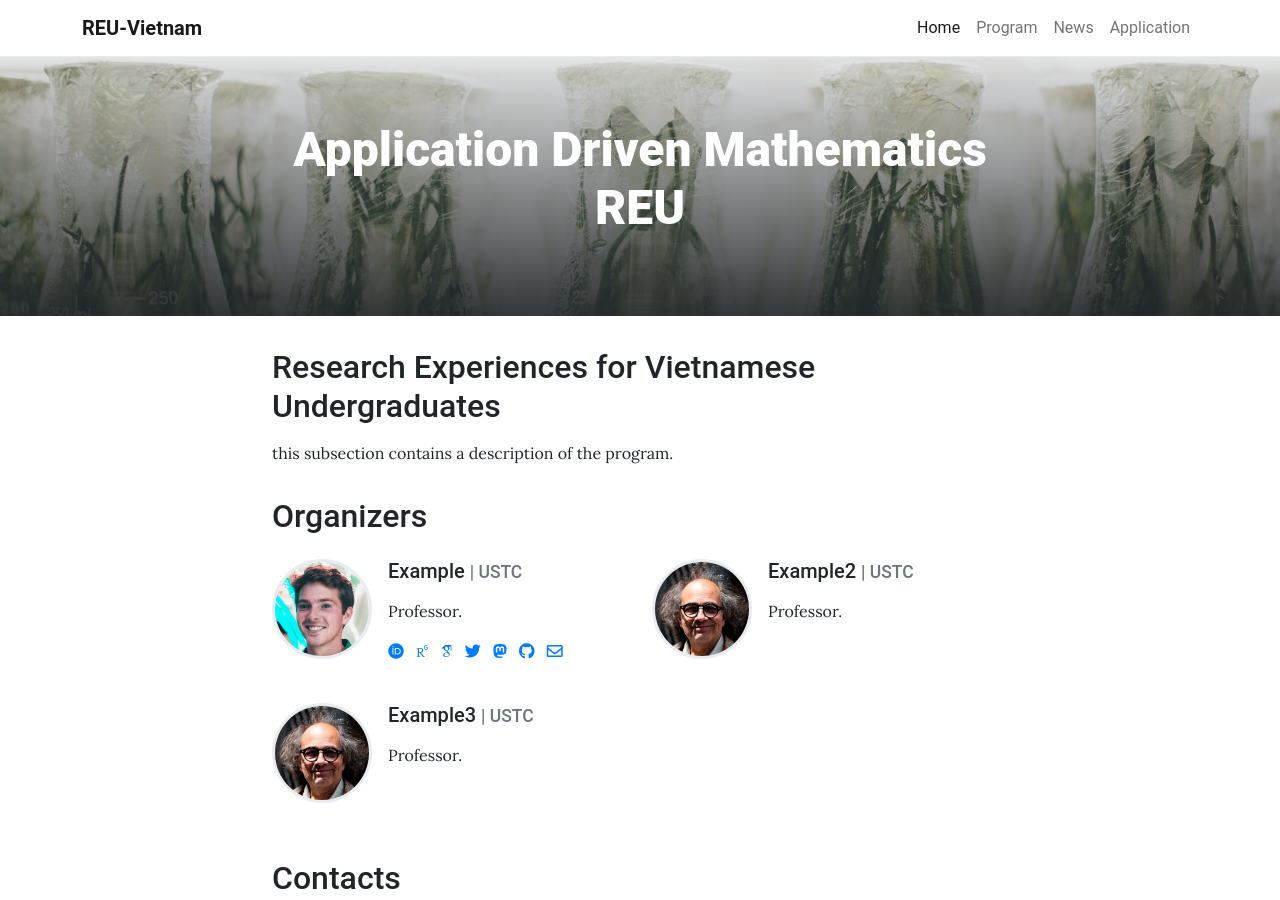
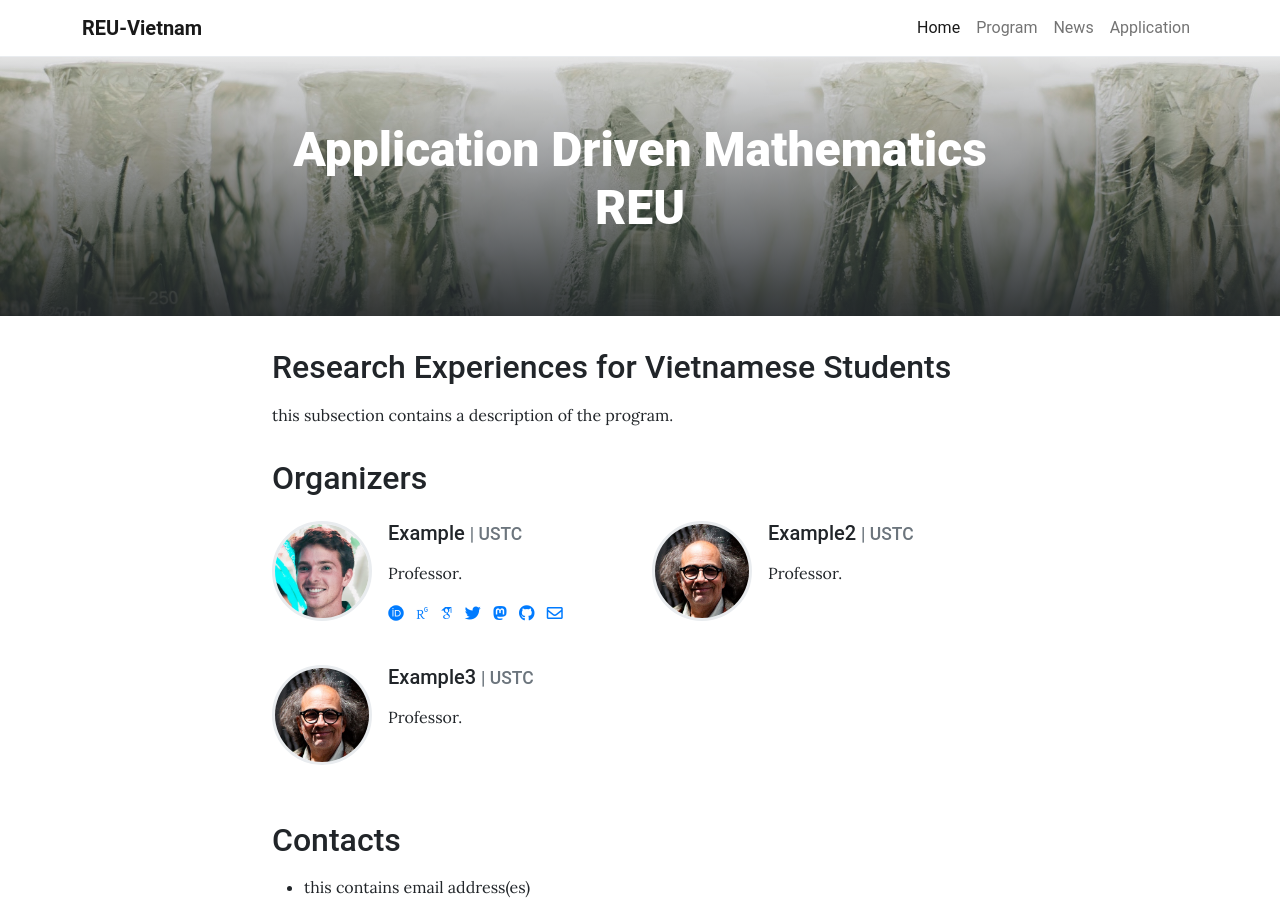
Before and after one commit to adm-vietnam/adm-vietnam.github.io, a Jekyll site: the page built from pages/home.md, in a window 1280 px wide and 900 px high. Built offline with Jekyll 4.4.1, drawn with Linux system fonts in a browser that asks for light colours; some web fonts are replaced.

Commit message:
Update home.md

```diff
--- a/pages/home.md
+++ b/pages/home.md
@@ -5,7 +5,7 @@ description:
 background: /assets/theme/images/chuttersnap-146799-unsplash.jpg
 permalink: /
 ---
-## Research Experiences for Vietnamese Undergraduates
+## Research Experiences for Vietnamese Students
 this subsection contains a description of the program.
 
 ## Organizers
```
